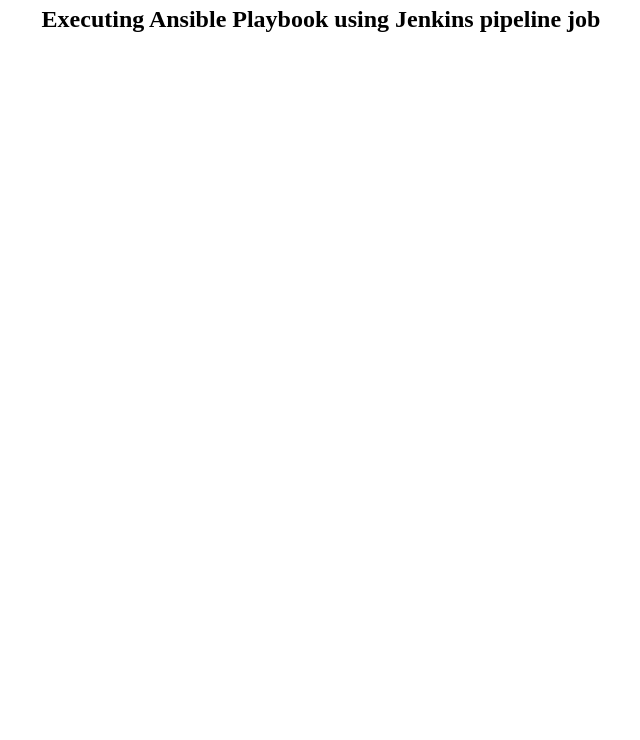
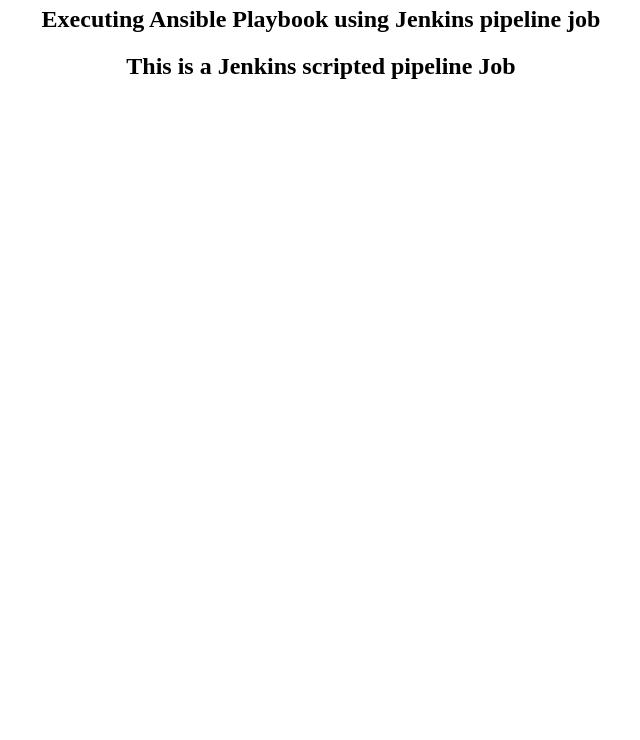
Before and after one commit to wipropune/jenkins-ansible, a plain HTML site: page index.html in a window 1280 px wide. Shown: the part 60-800 px from the top of the page, without its empty margins (319-959 px from the left). Drawn offline with Linux system fonts and the light colour scheme.

Commit message:
Update index.html

```diff
--- a/index.html
+++ b/index.html
@@ -1,3 +1,4 @@
 <center>
 <h1> Welcome To Jenkins Pipeline </h1>
   <h2> Executing Ansible Playbook using Jenkins pipeline job</h2>
+   <h2> This is a Jenkins scripted pipeline Job</h2>
```
